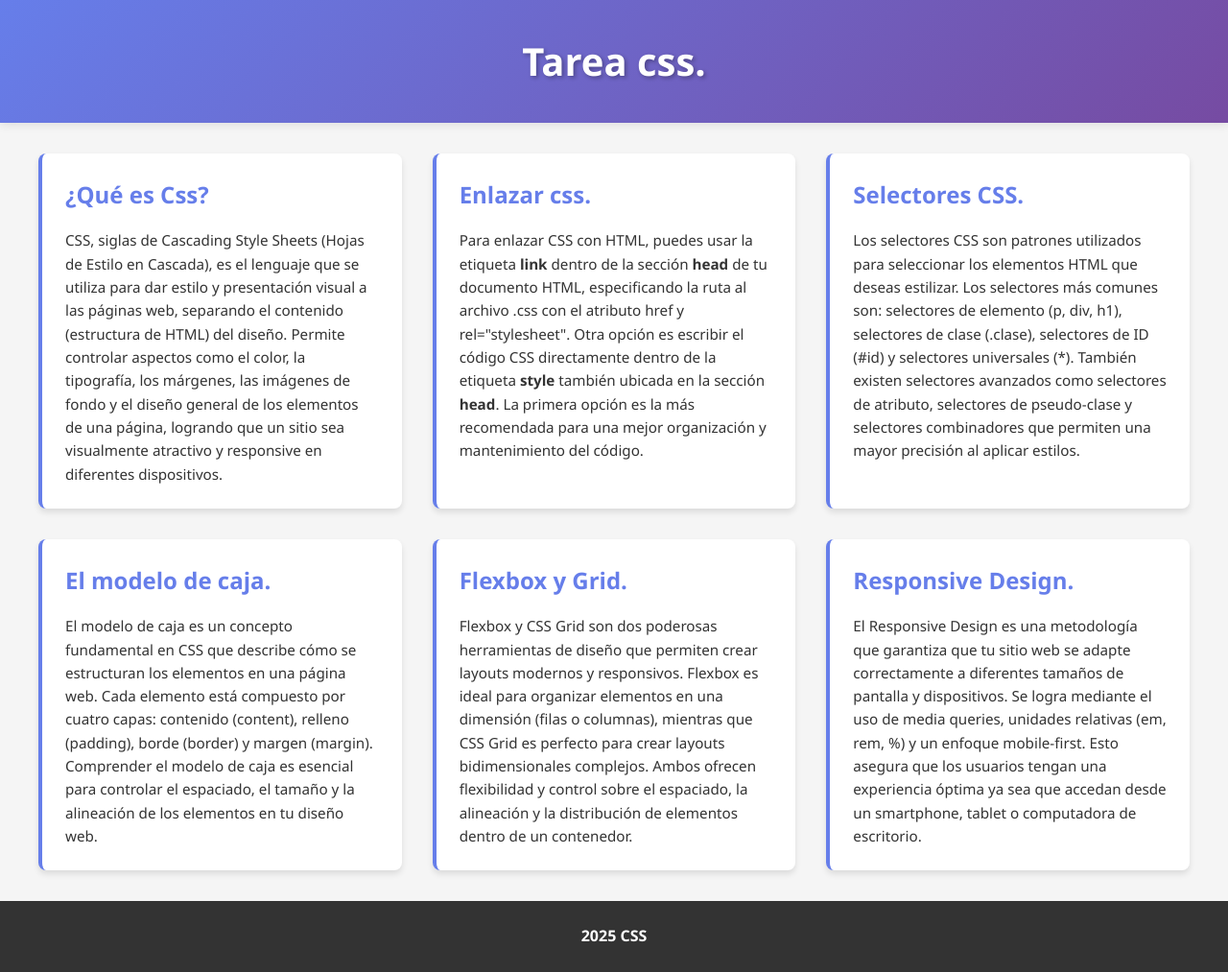
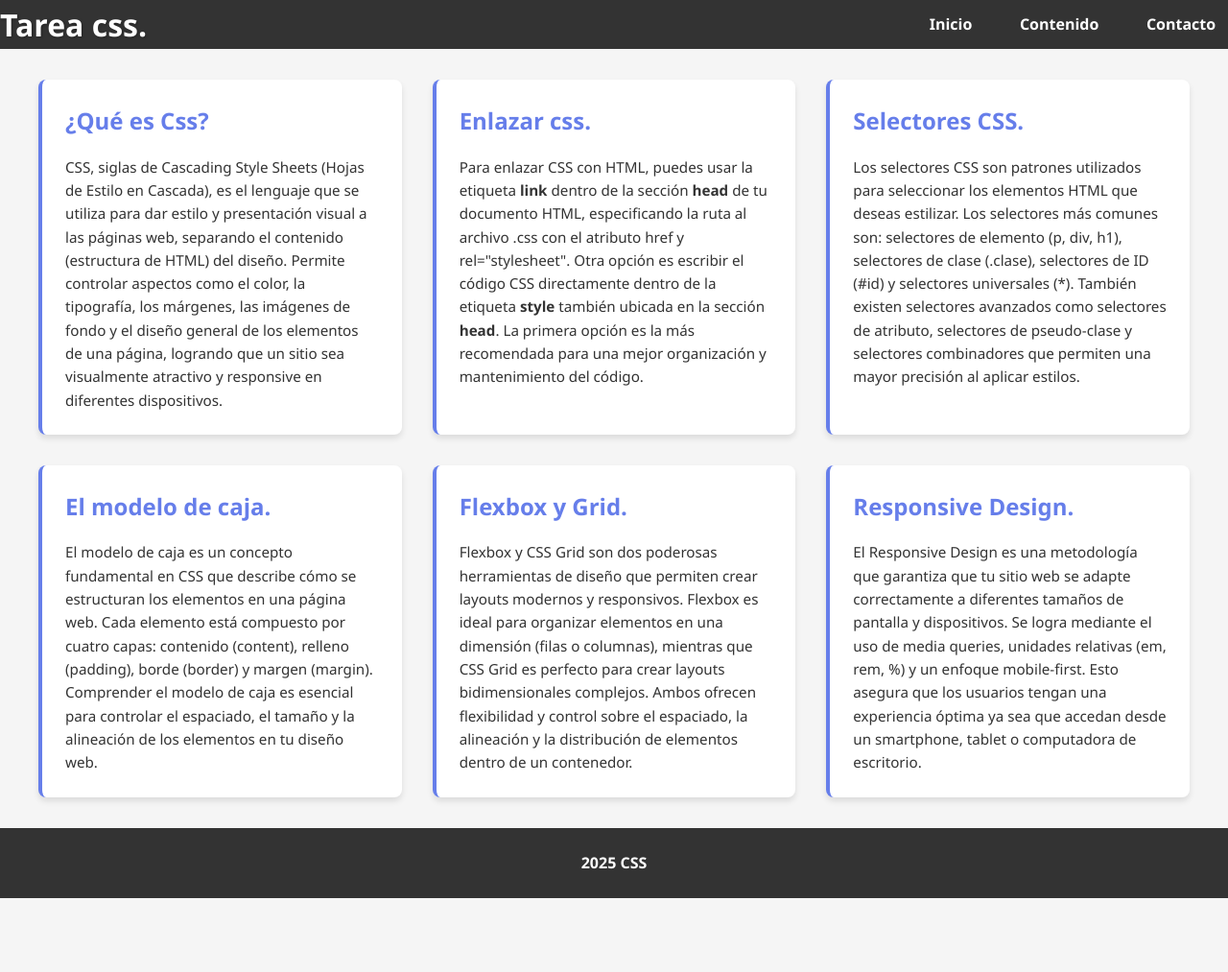
Before and after one commit to theJoseFer10/Introducci-n_CSS, a plain HTML site: page index.html in a window 1280 px wide. Shown: the whole page at 96% size. After the commit the page ends 936 px from the top, so only its background shows below. Drawn offline with Linux system fonts and the light colour scheme.

Commit message:
feat(navnbar): se agregó un navbar con estislo heredados.

```diff
--- a/css/style.css
+++ b/css/style.css
@@ -9,7 +9,7 @@
 /*Cuerpo de la página.*/
 body {
     background-color: #f5f5f5;
-    font-family: 'Segoe UI', Tahoma, Geneva, Verdana, sans-serif;
+    font-family: "Segoe UI", Tahoma, Geneva, Verdana, sans-serif;
     line-height: 1.6;
     color: #333;
     min-height: 100vh;
@@ -17,19 +17,47 @@ body {
     flex-direction: column;
 }
 
-/*Encabezado de la página.*/
 #header {
-    background: linear-gradient(135deg, #667eea 0%, #764ba2 100%);
-    padding: 2rem;
-    text-align: center;
-    box-shadow: 0 2px 10px rgba(0, 0, 0, 0.1);
+    background-color: #333;
 }
 
-/*Titulo de la página.*/
-#header h1 {
+/*Encabezado de la página.*/
+#header nav {
+    display: flex;
+    justify-content: space-between;
+    align-items: center;
+    padding: 1rem, 2rem;
+}
+
+/* El título hereda la fuente y el color del header */
+#header #titulo h1 {
     color: white;
-    font-size: 2.5rem;
-    text-shadow: 2px 2px 4px rgba(0, 0, 0, 0.3);
+    font-size: 2rem;
+    text-shadow: 1px 1px 3px rgba(0,0,0,.3);
+    margin: 0;
+}
+
+/* Lista horizontal */
+#opciones ul {
+    display: flex;
+    gap: 1.5rem;
+    list-style: none;
+}
+
+/* Enlaces */
+#opciones a {
+    text-decoration: none;
+    color: white;
+    font-weight: bold;
+    padding: .5rem .8rem;
+    transition: background-color .3s, transform .2s;
+    border-radius: 5px;
+}
+
+/* Hover elegante */
+#opciones a:hover {
+    background-color: rgba(255,255,255,0.2);
+    transform: translateY(-2px);
 }
 
 /*Main*/
@@ -90,10 +118,18 @@ Y el borde lo ponemos en un tono morado*/
     font-weight: bold;
 }
 
+
 /*Ajustes para pantallas pequeñas.*/
 @media (max-width: 768px) {
-    #header h1 {
-        font-size: 1.8rem;
+    #header nav {
+        flex-direction: column;
+        gap: 1rem;
+        text-align: center;
+        padding: 1rem;
+    }
+
+    #opciones ul {
+        gap: 1rem;
     }
 
     #content {
--- a/index.html
+++ b/index.html
@@ -1,83 +1,113 @@
-<!DOCTYPE html>
+<!doctype html>
 <html lang="es">
     <head>
-    <meta charset="UTF-8">
-    <meta name="viewport" content="width=device-width, initial-scale=1.0">
-    <link rel="stylesheet" href="css/style.css">
+        <meta charset="UTF-8" />
+        <meta name="viewport" content="width=device-width, initial-scale=1.0" />
+        <link rel="stylesheet" href="css/style.css" />
         <title>Tarea CSS</title>
     </head>
     <body>
         <header id="header">
-        <div>
+            <nav>
+                <div id="titulo">
                     <h1>Tarea css.</h1>
                 </div>
+
+                <div id="opciones">
+                    <ul>
+                        <li><a href="#">Inicio</a></li>
+                        <li><a href="#">Contenido</a></li>
+                        <li><a href="#">Contacto</a></li>
+                    </ul>
+                </div>
+            </nav>
         </header>
         <main>
             <section id="content">
                 <article class="info">
                     <h2>¿Qué es Css?</h2>
                     <p>
-                    CSS, siglas de
-                    Cascading Style Sheets (Hojas de Estilo en Cascada), es el lenguaje que se utiliza para dar estilo y presentación
-                    visual a las páginas web, separando el contenido (estructura de HTML) del diseño. Permite controlar aspectos como
-                    el color, la tipografía, los márgenes, las imágenes de fondo y el diseño general de los elementos de una página,
-                    logrando que un sitio sea visualmente atractivo y responsive en diferentes dispositivos.
+                        CSS, siglas de Cascading Style Sheets (Hojas de Estilo
+                        en Cascada), es el lenguaje que se utiliza para dar
+                        estilo y presentación visual a las páginas web,
+                        separando el contenido (estructura de HTML) del diseño.
+                        Permite controlar aspectos como el color, la tipografía,
+                        los márgenes, las imágenes de fondo y el diseño general
+                        de los elementos de una página, logrando que un sitio
+                        sea visualmente atractivo y responsive en diferentes
+                        dispositivos.
                     </p>
                 </article>
 
                 <article class="info">
                     <h2>Enlazar css.</h2>
                     <p>
-                    Para enlazar CSS con HTML, puedes usar la etiqueta <b>link</b> dentro de la sección <b>head</b> de tu documento HTML,
-                    especificando la ruta al archivo .css con el atributo href y rel="stylesheet". Otra opción es escribir el
-                    código CSS directamente dentro de la etiqueta <b>style</b> también ubicada en la sección <b>head</b>. La primera
-                    opción es la más recomendada para una mejor organización y mantenimiento del código.
+                        Para enlazar CSS con HTML, puedes usar la etiqueta
+                        <b>link</b> dentro de la sección <b>head</b> de tu
+                        documento HTML, especificando la ruta al archivo .css
+                        con el atributo href y rel="stylesheet". Otra opción es
+                        escribir el código CSS directamente dentro de la
+                        etiqueta <b>style</b> también ubicada en la sección
+                        <b>head</b>. La primera opción es la más recomendada
+                        para una mejor organización y mantenimiento del código.
                     </p>
                 </article>
 
                 <article class="info">
                     <h2>Selectores CSS.</h2>
                     <p>
-                    Los selectores CSS son patrones utilizados para seleccionar los elementos HTML que deseas estilizar. Los selectores
-                    más comunes son: selectores de elemento (p, div, h1), selectores de clase (.clase), selectores de ID (#id) y
-                    selectores universales (*). También existen selectores avanzados como selectores de atributo, selectores de
-                    pseudo-clase y selectores combinadores que permiten una mayor precisión al aplicar estilos.
+                        Los selectores CSS son patrones utilizados para
+                        seleccionar los elementos HTML que deseas estilizar. Los
+                        selectores más comunes son: selectores de elemento (p,
+                        div, h1), selectores de clase (.clase), selectores de ID
+                        (#id) y selectores universales (*). También existen
+                        selectores avanzados como selectores de atributo,
+                        selectores de pseudo-clase y selectores combinadores que
+                        permiten una mayor precisión al aplicar estilos.
                     </p>
                 </article>
 
                 <article class="info">
                     <h2>El modelo de caja.</h2>
                     <p>
-                    El modelo de caja es un concepto fundamental en CSS que describe cómo se estructuran los elementos en una página web.
-                    Cada elemento está compuesto por cuatro capas: contenido (content), relleno (padding), borde (border) y margen (margin).
-                    Comprender el modelo de caja es esencial para controlar el espaciado, el tamaño y la alineación de los elementos en
-                    tu diseño web.
+                        El modelo de caja es un concepto fundamental en CSS que
+                        describe cómo se estructuran los elementos en una página
+                        web. Cada elemento está compuesto por cuatro capas:
+                        contenido (content), relleno (padding), borde (border) y
+                        margen (margin). Comprender el modelo de caja es
+                        esencial para controlar el espaciado, el tamaño y la
+                        alineación de los elementos en tu diseño web.
                     </p>
                 </article>
 
                 <article class="info">
                     <h2>Flexbox y Grid.</h2>
                     <p>
-                    Flexbox y CSS Grid son dos poderosas herramientas de diseño que permiten crear layouts modernos y responsivos.
-                    Flexbox es ideal para organizar elementos en una dimensión (filas o columnas), mientras que CSS Grid es perfecto
-                    para crear layouts bidimensionales complejos. Ambos ofrecen flexibilidad y control sobre el espaciado, la alineación
-                    y la distribución de elementos dentro de un contenedor.
+                        Flexbox y CSS Grid son dos poderosas herramientas de
+                        diseño que permiten crear layouts modernos y
+                        responsivos. Flexbox es ideal para organizar elementos
+                        en una dimensión (filas o columnas), mientras que CSS
+                        Grid es perfecto para crear layouts bidimensionales
+                        complejos. Ambos ofrecen flexibilidad y control sobre el
+                        espaciado, la alineación y la distribución de elementos
+                        dentro de un contenedor.
                     </p>
                 </article>
 
                 <article class="info">
                     <h2>Responsive Design.</h2>
                     <p>
-                    El Responsive Design es una metodología que garantiza que tu sitio web se adapte correctamente a diferentes tamaños
-                    de pantalla y dispositivos. Se logra mediante el uso de media queries, unidades relativas (em, rem, %) y un enfoque
-                    mobile-first. Esto asegura que los usuarios tengan una experiencia óptima ya sea que accedan desde un smartphone,
-                    tablet o computadora de escritorio.
+                        El Responsive Design es una metodología que garantiza
+                        que tu sitio web se adapte correctamente a diferentes
+                        tamaños de pantalla y dispositivos. Se logra mediante el
+                        uso de media queries, unidades relativas (em, rem, %) y
+                        un enfoque mobile-first. Esto asegura que los usuarios
+                        tengan una experiencia óptima ya sea que accedan desde
+                        un smartphone, tablet o computadora de escritorio.
                     </p>
                 </article>
             </section>
         </main>
-    <footer id="footer_page">
-        2025 CSS
-    </footer>
+        <footer id="footer_page">2025 CSS</footer>
     </body>
 </html>
```
Lines whose indentation alone changed are shown as unchanged.
